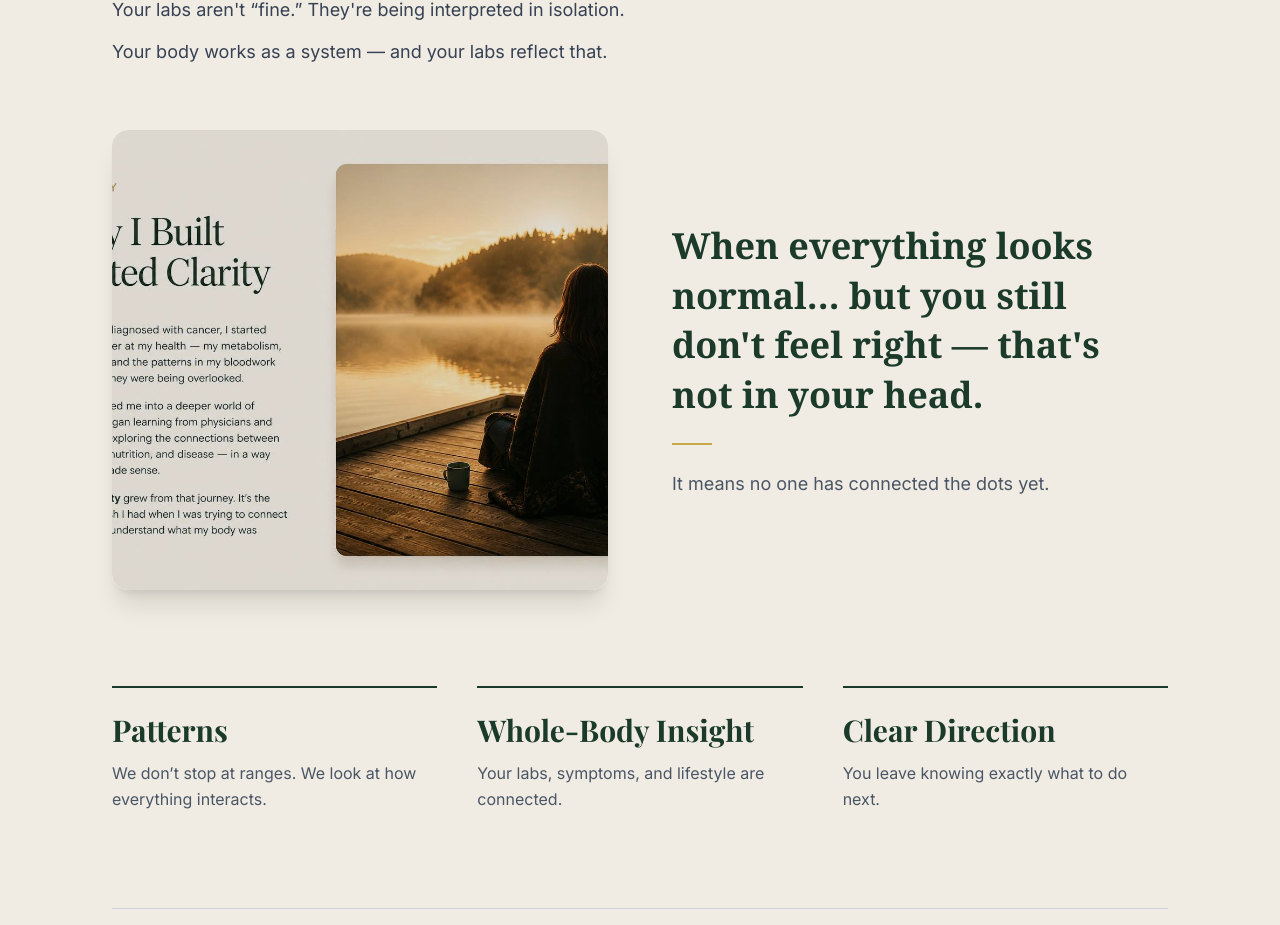
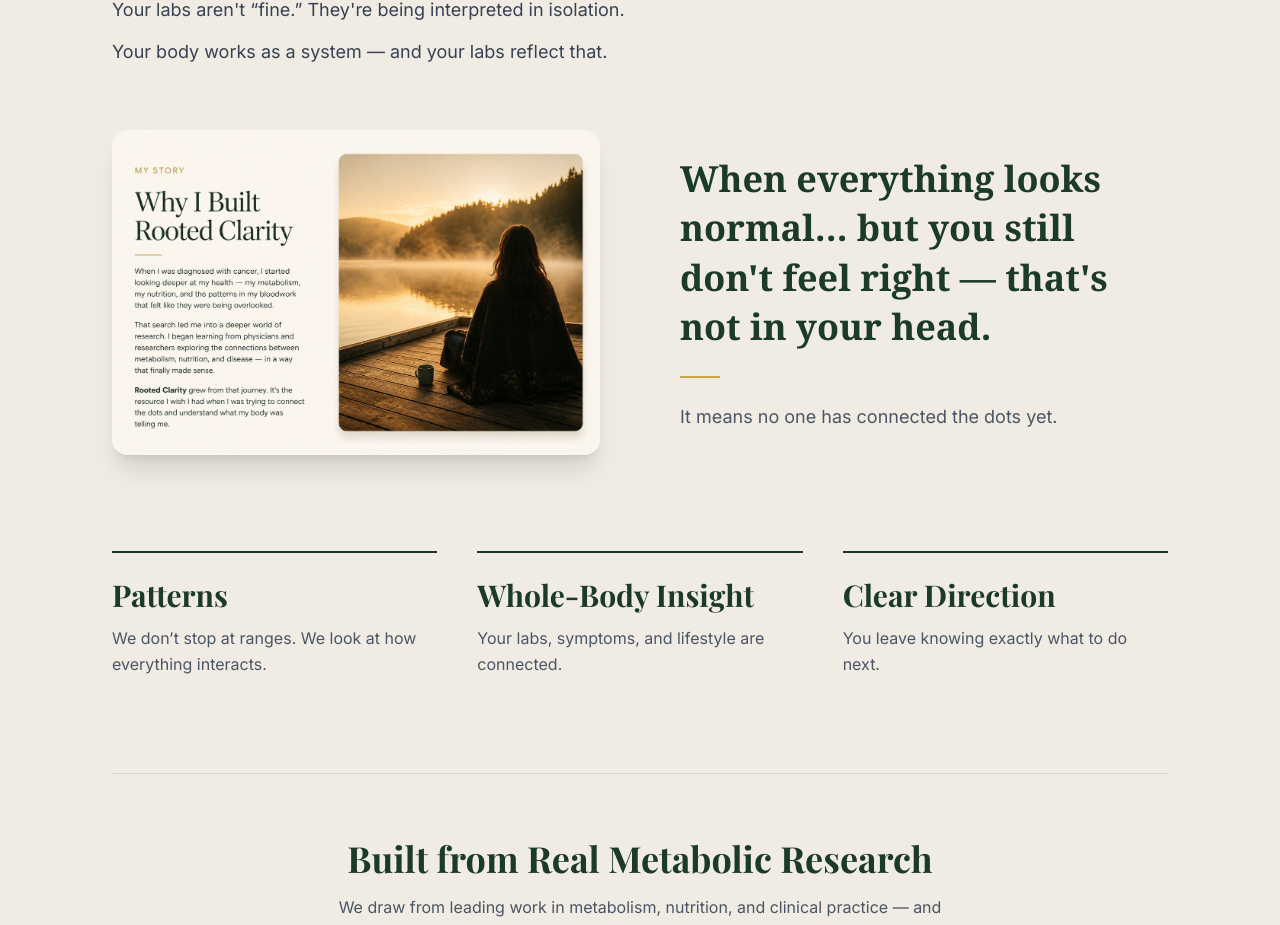
Before and after one commit to Sherryfarmshop/rooted-clarity-website, a Next.js app: page / in a window 1280 px wide. Shown: the part 4260-5185 px from the top of the page. Built offline with nearby package versions, Linux system fonts and the light colour scheme; a web font is replaced by a local one.

Commit message:
approach-lab-image-full-show

```diff
--- a/src/components/Approach.tsx
+++ b/src/components/Approach.tsx
@@ -17,17 +17,16 @@ export default function Approach() {
         </div>
 
         {/* 2. FEATURE IMAGE + TEXT */}
-        <div className="grid md:grid-cols-2 gap-10 lg:gap-16 items-center mb-24">
+        <div className="grid md:grid-cols-2 gap-12 lg:gap-20 items-center mb-24">
 
-          {/* Image — lab sheet, tight crop, warm tones */}
-          <div className="relative overflow-hidden rounded-2xl shadow-xl" style={{ flex: "0 0 55%" }}>
+          {/* Image — lab sheet + notebook */}
+          <div className="relative overflow-hidden rounded-2xl shadow-xl">
             <img
               src="/images/lab-results.jpg"
               alt="Hands reviewing lab results with handwritten notes"
-              className="w-full h-[460px] object-cover object-top"
+              className="w-full h-auto object-contain"
+              style={{ maxHeight: "520px" }}
             />
-            {/* Subtle dark overlay for depth */}
-            <div className="absolute inset-0 bg-black/12 rounded-2xl" />
           </div>
 
           {/* Right text */}
```
